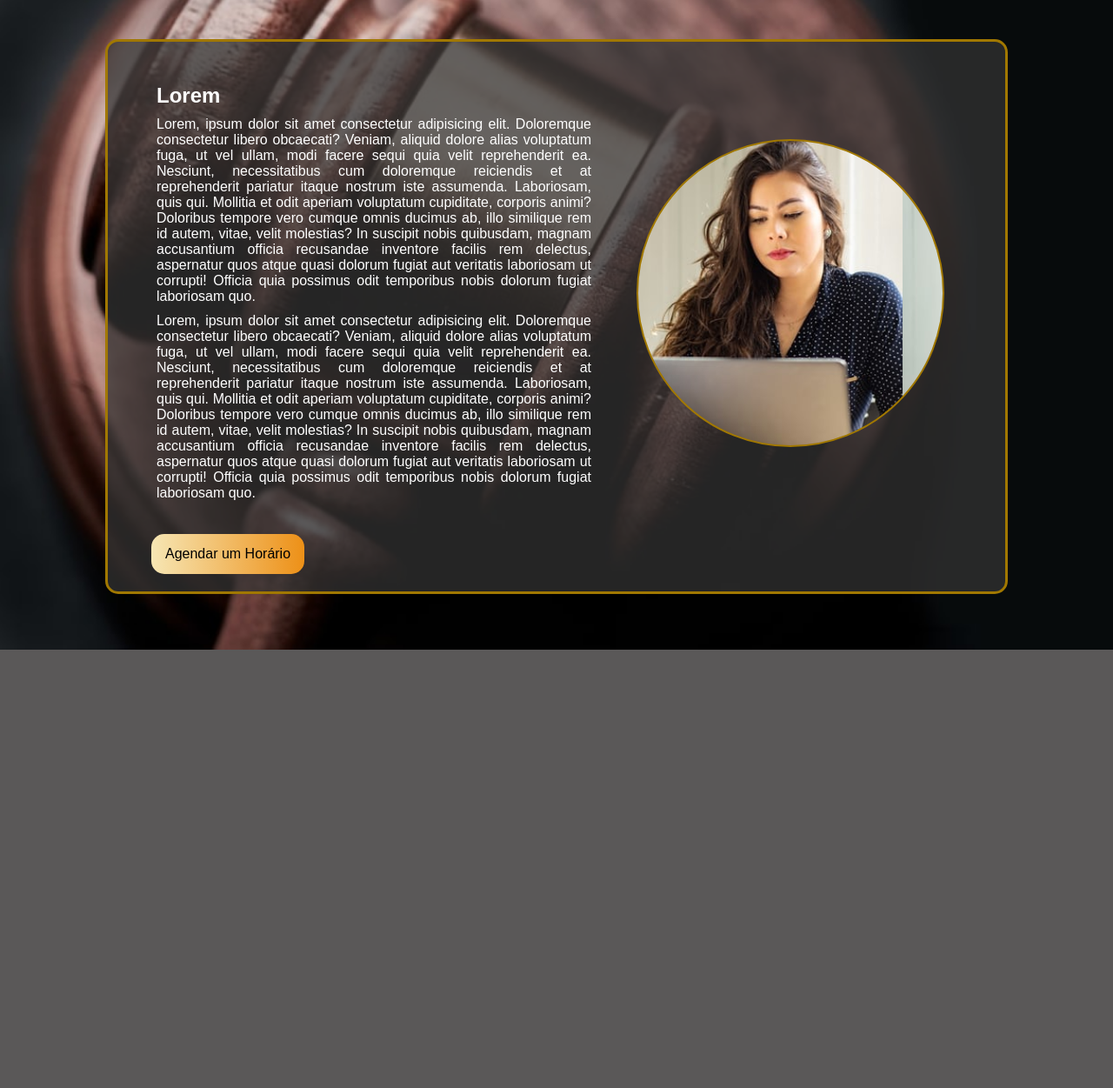
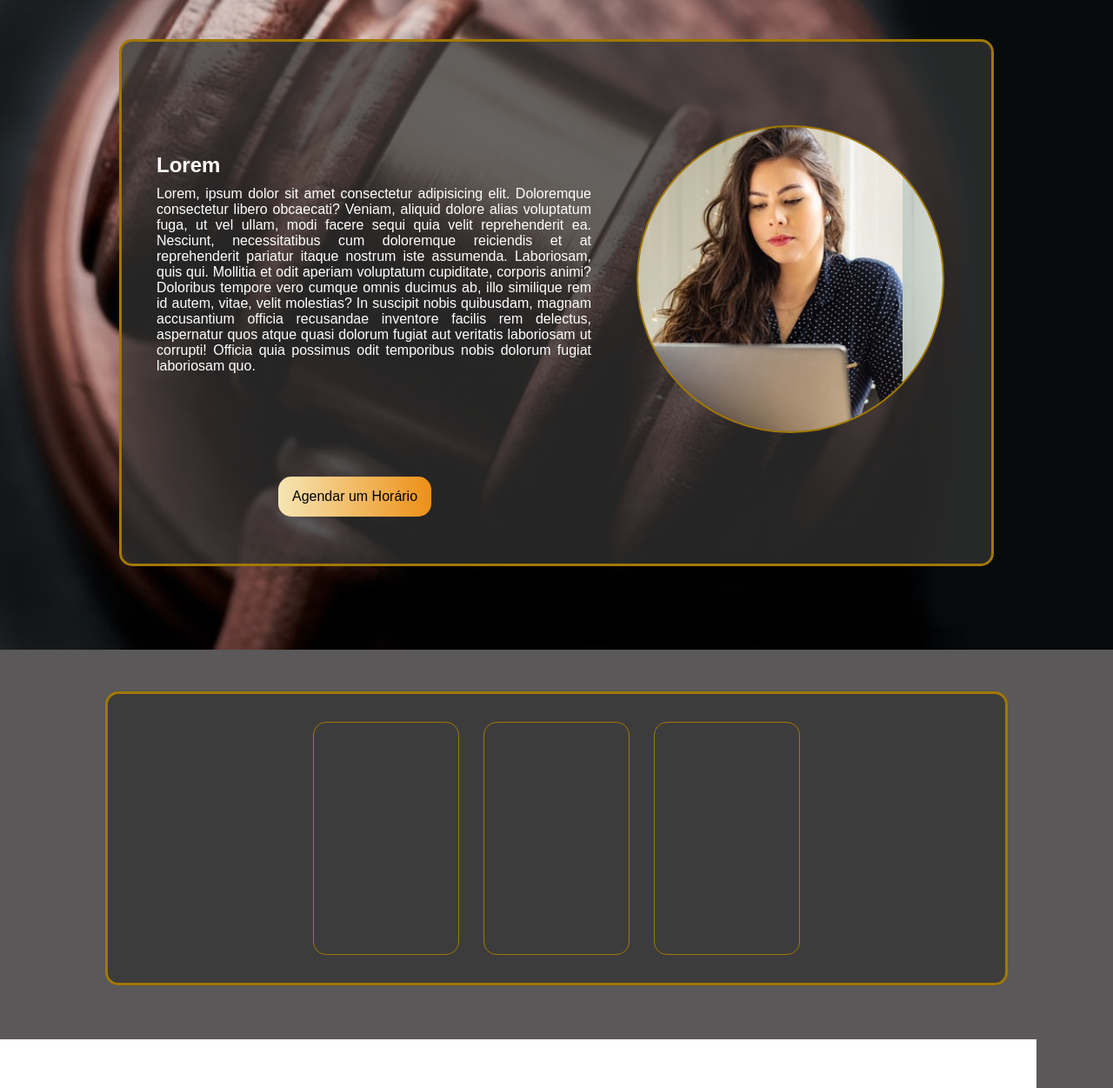
Before and after one commit to julioguerradev/amanda--guerra-advocacia, a plain HTML site: page index.html in a window 1280 px wide. Shown: the part 49-1300 px from the top of the page at 87% size. Before the commit the page ends 800 px from the top, so only its background shows below. Drawn offline with Linux system fonts and the light colour scheme.

Commit message:
parallax about section star

```diff
--- a/assets/style.css
+++ b/assets/style.css
@@ -54,17 +54,17 @@ header{
     transform: translateY(-2px);
 }
 /*_____________________________________Styling Header_____________________________________*/
-.Home{
+#Home{
     background: url(./images/background1.jpg);
     background-repeat: no-repeat;
     background-size: cover;
+    background-attachment: fixed;
     overflow: hidden;
     height: 750px;
 }
-.main-box{
+.main-box, .cards{
     max-width: 1000px;
     background-color: #333333BB;
-    padding: 16px;
     height: 600px;
 
     margin: auto;
@@ -75,7 +75,7 @@ header{
 }
 .text-box{
     position: absolute;
-    margin-top: 2rem;
+    margin-top: 8rem;
     margin-left: 40px;
     max-width: 500px;
 
@@ -86,9 +86,9 @@ header{
     padding-bottom: 10px;
 }
 .button a{
-    position: absolute;
-    margin-top: 550px;
-    margin-left: 34px;
+    float: left;
+    margin-top: 500px;
+    margin-left: 180px;
 
     padding: 14px 16px;
     border-radius: 15px;
@@ -116,3 +116,31 @@ header{
     background-position: 19rem;
     background-size: cover;
 }
+/*_____________________________________Styling About_____________________________________*/
+#about{
+    height: 400px;
+}
+.cards{
+    height: 300px;
+    padding: 16px;
+    text-align: center;
+}
+.card{
+    display: inline-block;
+    padding: 8px;
+    margin: 12px;
+    margin-top: 1rem;
+
+    height: 250px;
+    width: 150px;
+
+    border: 1px solid var(--border-color);
+    border-radius: 15px;
+}
+/*_____________________________________Styling Test_____________________________________*/
+.test{
+    padding: 20px;
+    width: 90%;
+    height: 800px;
+    background-color: white;
+}
--- a/index.html
+++ b/index.html
@@ -23,11 +23,10 @@
     <!--_______________________MAIN_______________________-->
     <main>
         <!--_______________________HOME SECTION START_______________________-->
-        <div class="Home">
+        <div id="Home">
             <div class="main-box">
                 <div class="text-box">
                     <h2>Lorem</h2>
-                    <p>Lorem, ipsum dolor sit amet consectetur adipisicing elit. Doloremque consectetur libero obcaecati? Veniam, aliquid dolore alias voluptatum fuga, ut vel ullam, modi facere sequi quia velit reprehenderit ea. Nesciunt, necessitatibus cum doloremque reiciendis et at reprehenderit pariatur itaque nostrum iste assumenda. Laboriosam, quis qui. Mollitia et odit aperiam voluptatum cupiditate, corporis animi? Doloribus tempore vero cumque omnis ducimus ab, illo similique rem id autem, vitae, velit molestias? In suscipit nobis quibusdam, magnam accusantium officia recusandae inventore facilis rem delectus, aspernatur quos atque quasi dolorum fugiat aut veritatis laboriosam ut corrupti! Officia quia possimus odit temporibus nobis dolorum fugiat laboriosam quo.</p>
                     <p>Lorem, ipsum dolor sit amet consectetur adipisicing elit. Doloremque consectetur libero obcaecati? Veniam, aliquid dolore alias voluptatum fuga, ut vel ullam, modi facere sequi quia velit reprehenderit ea. Nesciunt, necessitatibus cum doloremque reiciendis et at reprehenderit pariatur itaque nostrum iste assumenda. Laboriosam, quis qui. Mollitia et odit aperiam voluptatum cupiditate, corporis animi? Doloribus tempore vero cumque omnis ducimus ab, illo similique rem id autem, vitae, velit molestias? In suscipit nobis quibusdam, magnam accusantium officia recusandae inventore facilis rem delectus, aspernatur quos atque quasi dolorum fugiat aut veritatis laboriosam ut corrupti! Officia quia possimus odit temporibus nobis dolorum fugiat laboriosam quo.</p>
                 </div>
                 <div class="button">
@@ -38,9 +37,14 @@
 
             </div>
         </div>
-        <div class="about">
-
+        <div id="about">
+            <div class="cards">
+                <div class="card"></div>
+                <div class="card"></div>
+                <div class="card"></div>
+            </div>
         </div>
+        <div class="test"></div>
     </main>
 </body>
 </html>
```
